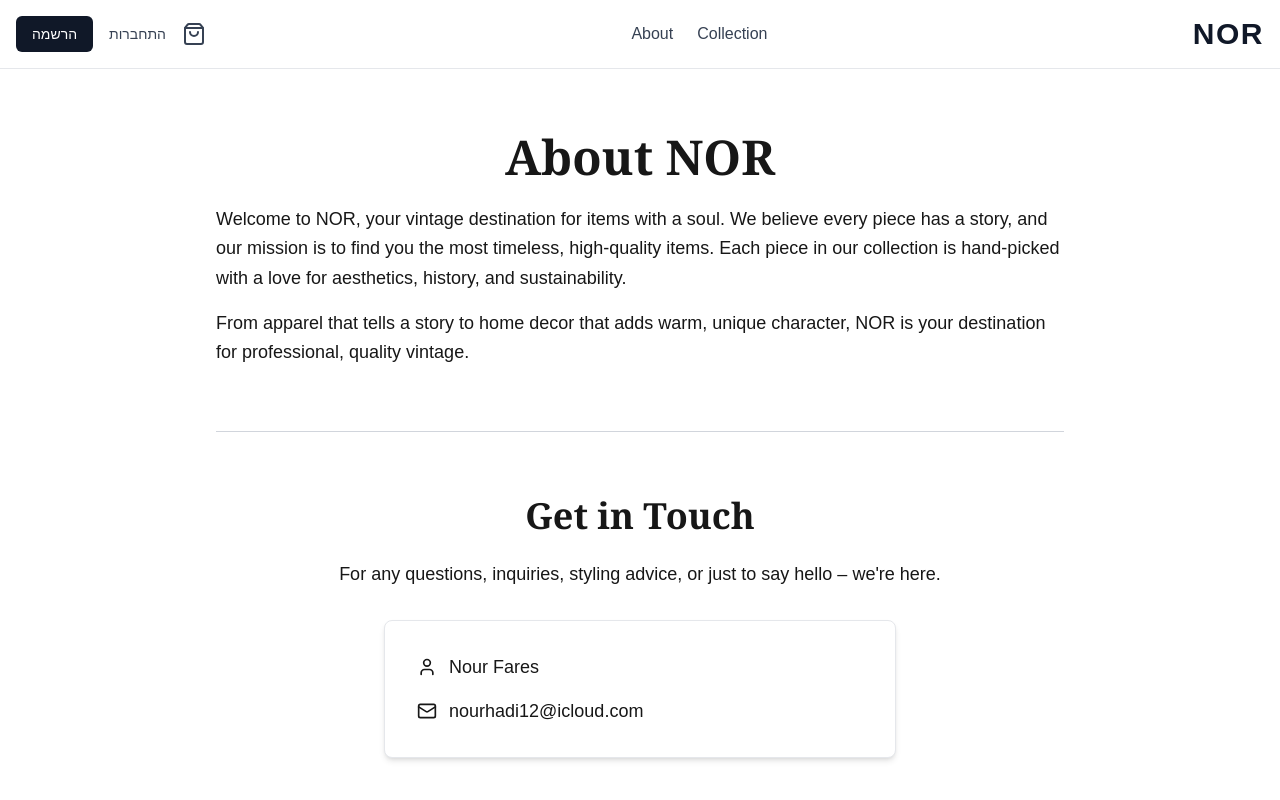
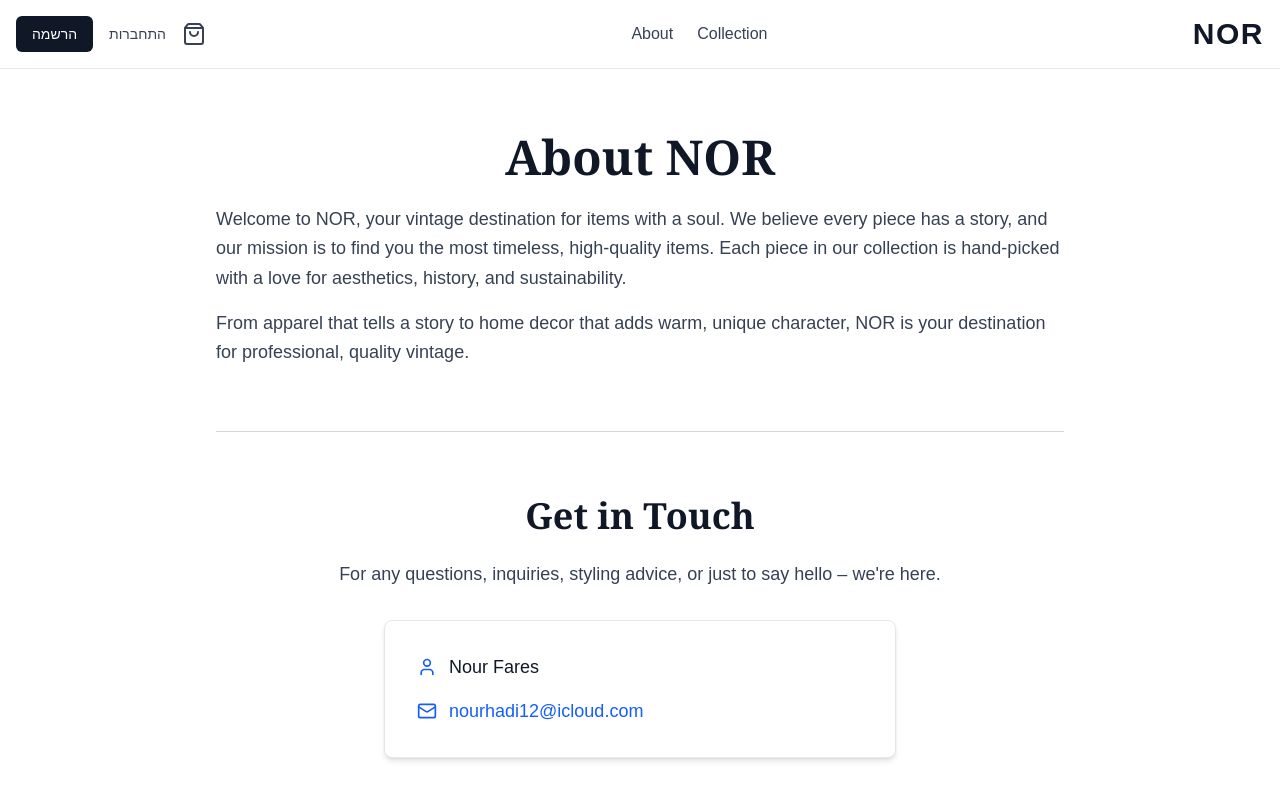
Before and after one commit to akel5/Nour_Shopping_Nextjs_Nestjs_MongoDB_client, a Next.js app: page /about in a window 1280 px wide. Shown: the top 800 px of the page. Built offline with nearby package versions, Linux system fonts and the light colour scheme.

Commit message:
about white edit

```diff
--- a/app/about/page.tsx
+++ b/app/about/page.tsx
@@ -1,4 +1,3 @@
-// nour-shop-client/app/about/page.tsx
 import { Mail, User } from 'lucide-react';
 import Link from 'next/link';
 
@@ -10,15 +9,16 @@ export default function AboutPage() {
 
         {/* --- Part 1: About --- */}
         <section className="mb-16">
-          <h1 className="font-serif text-5xl font-bold text-charcoal mb-6 text-center">
+          {/* תיקון צבעים: החלפנו text-charcoal ב-text-gray-900 */}
+          <h1 className="font-serif text-5xl font-bold text-gray-900 mb-6 text-center">
             About NOR
           </h1>
-          <p className="text-lg text-charcoal leading-relaxed mb-4">
+          <p className="text-lg text-gray-700 leading-relaxed mb-4">
             Welcome to NOR, your vintage destination for items with a soul.
             We believe every piece has a story, and our mission is to find you the most timeless, high-quality items.
             Each piece in our collection is hand-picked with a love for aesthetics, history, and sustainability.
           </p>
-          <p className="text-lg text-charcoal leading-relaxed">
+          <p className="text-lg text-gray-700 leading-relaxed">
             From apparel that tells a story to home decor that adds warm, unique character, NOR is your destination for professional, quality vintage.
           </p>
         </section>
@@ -28,24 +28,26 @@ export default function AboutPage() {
 
         {/* --- Part 2: Contact Us --- */}
         <section>
-          <h2 className="font-serif text-4xl font-bold text-charcoal mb-6 text-center">
+          <h2 className="font-serif text-4xl font-bold text-gray-900 mb-6 text-center">
             Get in Touch
           </h2>
-          <p className="text-lg text-charcoal text-center mb-8">
-            {/* --- התיקון כאן: שינוי we're ל-we&apos;re --- */}
+          <p className="text-lg text-gray-700 text-center mb-8">
+            {/* שימוש ב-&apos; למניעת שגיאות */}
             For any questions, inquiries, styling advice, or just to say hello – we&apos;re here.
           </p>
 
           <div className="bg-white p-8 rounded-lg shadow-md max-w-lg mx-auto border border-gray-200">
             <div className="flex items-center mb-4">
-              <User className="text-accent mr-3" size={20} />
-              <span className="text-lg text-charcoal font-medium">Nour Fares</span>
+              {/* תיקון צבעים: החלפנו text-accent ב-text-blue-600 */}
+              <User className="text-blue-600 mr-3" size={20} />
+              {/* תיקון צבעים: החלפנו text-charcoal ב-text-gray-900 */}
+              <span className="text-lg text-gray-900 font-medium">Nour Fares</span>
             </div>
             <div className="flex items-center">
-              <Mail className="text-accent mr-3" size={20} />
+              <Mail className="text-blue-600 mr-3" size={20} />
               <Link
                 href="mailto:nourhadi12@icloud.com"
-                className="text-lg text-accent hover:underline"
+                className="text-lg text-blue-600 hover:underline"
               >
                 nourhadi12@icloud.com
               </Link>
```
